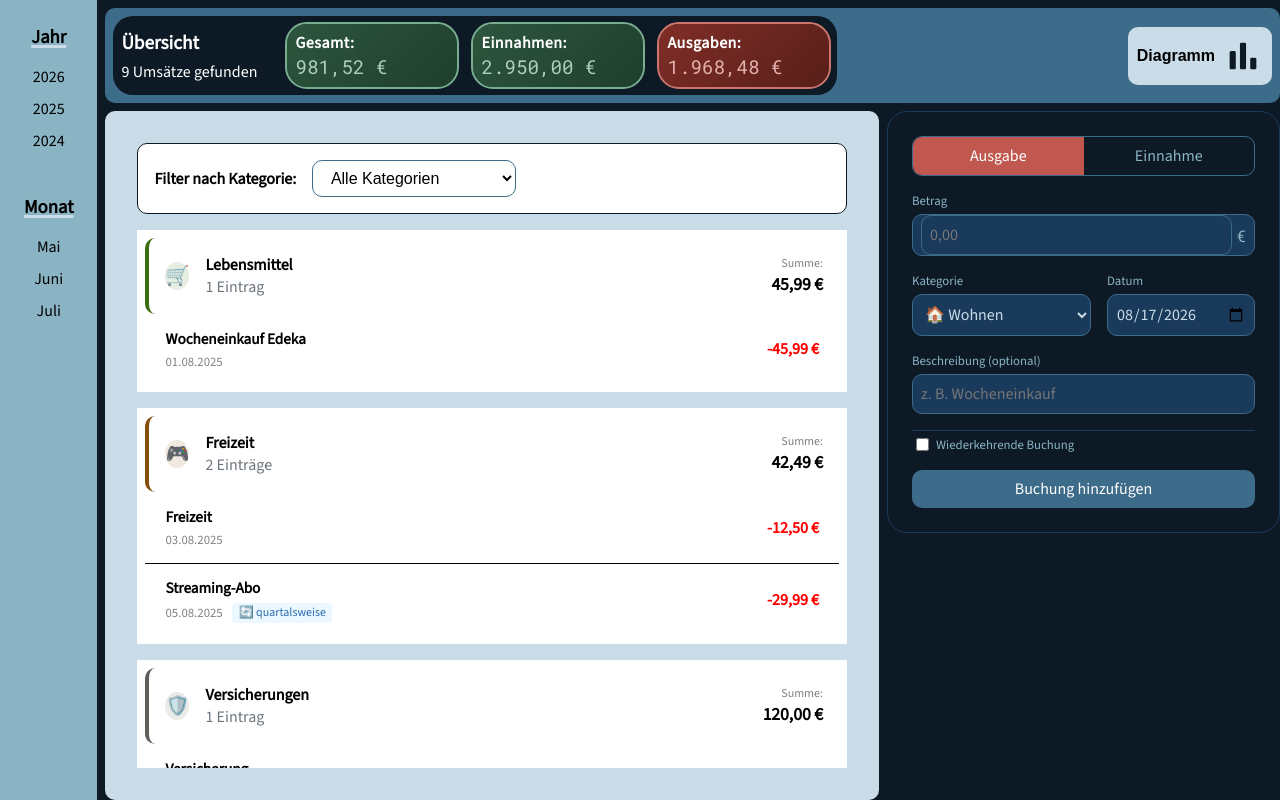
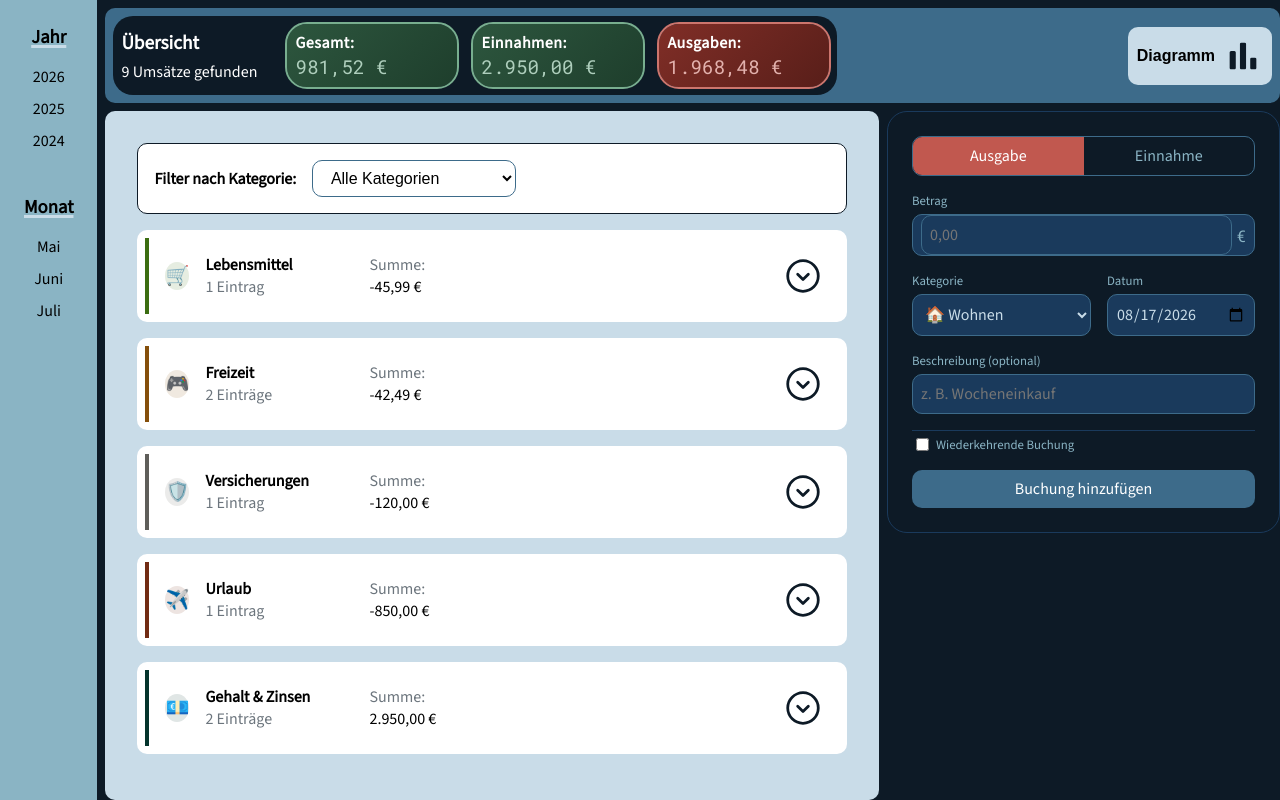
Before and after one commit to FabianP95/haushaltsbuch, a Next.js app: page / in a window 1280 px wide. Built offline with nearby package versions, Linux system fonts and the light colour scheme.

Commit message:
feat: - added icons for expaning list - added code for expanding list and displaying the toal sum correctly by calculating income transactions vs expense transactions - added styling for expanding list - added display for the typye of a transaction

```diff
--- a/src/app/components/overview/category-group/category-group.module.scss
+++ b/src/app/components/overview/category-group/category-group.module.scss
@@ -3,24 +3,32 @@
 .groupCard {
   background-color: white;
   padding: $space-sm;
+  @include shape-container();
 }
 
 .groupHeader {
   @include flex-center(row);
   justify-content: space-between;
   padding: $space-md;
-  border-left: 4px solid ;
-  border-radius: $radius-sm;
+  border-left: 4px solid;
+  cursor: pointer;
+}
+
+.groupInfo{
+  @include flex-center(row);
+  gap: $space-lg;
 }
 
 .groupTitleInfo {
   @include flex-center(row);
   gap: $space-md;
+  min-width: 180px;
+  justify-content: start
 }
 
 .groupIcon {
   @include flex-center(row);
-  @include icon-size(30,30);
+  @include icon-size(30, 30);
   border-radius: 50%;
   font-size: $text-size-l;
 }
@@ -40,16 +48,40 @@
 .groupTotal {
   display: flex;
   flex-direction: column;
-  align-items: flex-end;
+  align-items: flex-start;
 }
 
 .groupTotalLabel {
-  font-size: 0.75rem;
-  color: grey;
+  font-size: $text-size-m;
+  color: $writing-muted;
 }
 
 .groupTotalAmount {
-  font-size: 1.1rem;
-  font-weight: 700;
-  color: black;
+  font-size: $text-size-m;
+  font-weight: bold;
+  color: $writing-black;
 }
+
+.chevron {
+  @include icon-size(30,30);
+  margin-left: $space-md;
+}
+
+
+
+.transactionListWrapper {
+  display: grid;
+  grid-template-rows: 0fr;
+  transition: grid-template-rows 0.3s ease;
+
+  &.open {
+    grid-template-rows: 1fr;
+  }
+}
+
+.transactionList {
+  overflow: hidden;
+  margin-left: $space-lg;
+  padding-left: $space-md;
+  border-left: 2px solid $palette-4;
+}
--- a/src/app/components/overview/category-group/catgeory-group.tsx
+++ b/src/app/components/overview/category-group/catgeory-group.tsx
@@ -1,3 +1,4 @@
+import { useState } from 'react';
 import { CategoryGroupCardProps } from '@/app/interfaces/interfaces';
 import { TransactionItem } from './transaction-item/transaction-item';
 import { formatCurrency } from '@/utils/currency';
@@ -7,11 +8,23 @@ export function CategoryGroupCard({
     group,
     categoryMap,
 }: CategoryGroupCardProps) {
+    const [isOpen, setIsOpen] = useState(false);
 
+    const netAmount = group.transactions.reduce((sum, tx) => {
+        return tx.type === 'Einnahme' ? sum + tx.amount : sum - tx.amount;
+    }, 0);
+
+    const isPositiv = netAmount >= 0;
 
     return (
         <section className={styles.groupCard}>
-            <div className={styles.groupHeader} style={{ borderLeftColor: group.category.color }}>
+            <div
+                className={styles.groupHeader}
+                style={{ borderLeftColor: group.category.color }}
+                onClick={() => setIsOpen((prev) => !prev)}
+                aria-expanded={isOpen}
+            >
+                <div className={styles.groupInfo}>
                     <div className={styles.groupTitleInfo}>
                         <span className={styles.groupIcon} style={{ backgroundColor: `${group.category.color}20` }}>
                             {group.category.icon}
@@ -25,10 +38,19 @@ export function CategoryGroupCard({
                     </div>
                     <div className={styles.groupTotal}>
                         <span className={styles.groupTotalLabel}>Summe:</span>
-                    <span className={styles.groupTotalAmount}>{formatCurrency(group.totalAmount)}</span>
+                        <span className={isPositiv ? styles.totalAmountPositiv : styles.totalAmountNegativ}>
+                            {formatCurrency(netAmount)}
+                        </span>
                     </div>
                 </div>
+                <img
+                    src={isOpen ? '/assets/icons/expand_up.svg' : '/assets/icons/expand_down.svg'}
+                    alt={isOpen ? 'Zuklappen' : 'Aufklappen'}
+                    className={styles.chevron}
+                />
+            </div>
 
+            <div className={`${styles.transactionListWrapper} ${isOpen ? styles.open : ''}`}>
                 <div className={styles.transactionList}>
                     {group.transactions.length === 0 ? (
                         <div className={styles.noEntries}>Keine Ausgaben vorhanden</div>
@@ -42,6 +64,7 @@ export function CategoryGroupCard({
                         ))
                     )}
                 </div>
+            </div>
         </section>
     );
 }
--- a/src/app/components/overview/category-group/transaction-item/transaction-item.tsx
+++ b/src/app/components/overview/category-group/transaction-item/transaction-item.tsx
@@ -15,6 +15,8 @@ export function TransactionItem({
         month: '2-digit',
         year: 'numeric',
     });
+
+    const isIncome = transaction.type === 'Einnahme';
 
     return (
         <article className={styles.transactionItem}>
@@ -37,7 +39,9 @@ export function TransactionItem({
             </div>
 
             <div className={styles.itemRight}>
-                <span className={styles.itemAmount}>-{formatCurrency(transaction.amount)}</span>
+                <span className={isIncome ? styles.itemAmountPositiv : styles.itemAmountNegativ}>
+                    {isIncome ? '' : '-'}{formatCurrency(transaction.amount)}
+                </span>
             </div>
         </article>
     );
```
Also changed, not shown: public/assets/icons/expand_down.svg (added), public/assets/icons/expand_up.svg (added). Lines whose indentation alone changed are shown as unchanged.
